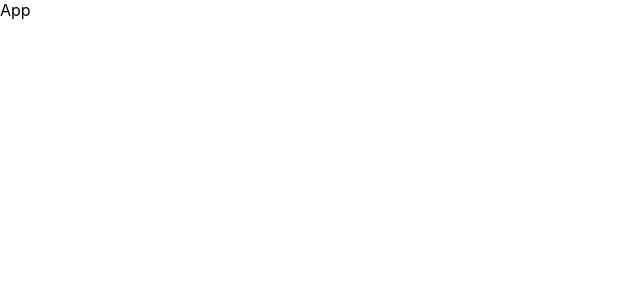
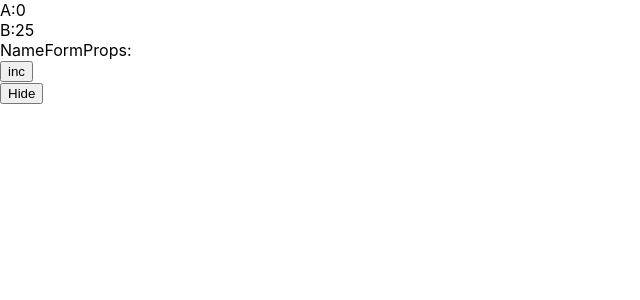
Before and after one commit to chervonoderevnyk/lebronled, a React (Create React App) app: page / in a window 1280 px wide. Shown: the top 300 px of the page, without its empty margins (0-640 px from the left). Built offline with nearby package versions, Linux system fonts and the light colour scheme.

Commit message:
lesson5HomeWorkLifeCycle

```diff
--- a/src/App.js
+++ b/src/App.js
@@ -1,7 +1,18 @@
+
+import {useState} from "react";
+
+import {FunctionComponent} from "./components/FunctionComponent";
+import {ClassComponent} from "./components/ClassComponent";
+
 const App = () => {
+
+   const [flag, setFlag] = useState(true);
+
     return (
         <div>
-App
+            {/*{flag && <ClassComponent nome={'max'}/>}*/}
+            {flag && <FunctionComponent nome={'max'}/>}
+            <button onClick={()=>setFlag(prev=>!prev)}>Hide</button>
         </div>
     );
 };
--- /dev/null
+++ b/src/components/ClassComponent.js
@@ -0,0 +1,51 @@
+import {Component} from "react";
+
+class ClassComponent extends Component {
+    constructor(props) {
+        console.log('constructor');
+        super(props);
+        this.state = {a: 0, b: 25}
+    }
+
+    componentDidMount() {
+        console.log('componentDidMount');
+    }
+
+    getSnapshotBeforeUpdate(prevProps, prevState) {
+        console.log('getSnapshotBeforeUpdate');
+        if (prevState.a >= 7) {
+            return 'a>=7'
+        }
+        return null
+    }
+
+    componentWillUnmount() {
+        console.log('componentWillUnmount');
+    }
+
+    componentDidUpdate(prevProps, prevState, snapshot) {
+        console.log('componentDidUpdate');
+        console.log(prevProps, 'prevProps');
+        console.log(prevState, 'prevState');
+        console.log(snapshot, 'snapshot');
+    }
+
+    inc() {
+        this.setState(prev => ({a: prev.a + 1, b: prev.b - 1}))
+    };
+
+    render() {
+        console.log('render');
+        return (
+            <div>
+                <div>A:{this.state.a}</div>
+                <div>B:{this.state.b}</div>
+                <div>NameFormProps: {this.props.name}</div>
+                <button onClick={() => this.inc()}>inc</button>
+            </div>
+        )
+    }
+
+}
+
+export {ClassComponent}
--- /dev/null
+++ b/src/components/FunctionComponent.js
@@ -0,0 +1,36 @@
+import React, {useEffect, useState} from 'react';
+
+const FunctionComponent = ({name}) => {
+    console.log('constructor');
+
+    const [state, setState] = useState({a: 0, b: 25});
+
+    useEffect(() => {
+        console.log('componentDidMount')
+        return () => {
+            console.log('componentWillUnmount');
+        }
+    }, [])
+
+    useEffect(() => {
+        console.log('componentDidUpdate');
+    }, [state])
+
+    const inc = () => {
+        setState(prevState => ({a: prevState.a + 1, b: prevState.b - 1}))
+    }
+
+    return (
+        <div>
+            {console.log('render')}
+            <div>
+                <div>A:{state.a}</div>
+                <div>B:{state.b}</div>
+                <div>NameFormProps: {name}</div>
+                <button onClick={() => inc()}>inc</button>
+            </div>
+        </div>
+    );
+};
+
+export {FunctionComponent};
```
